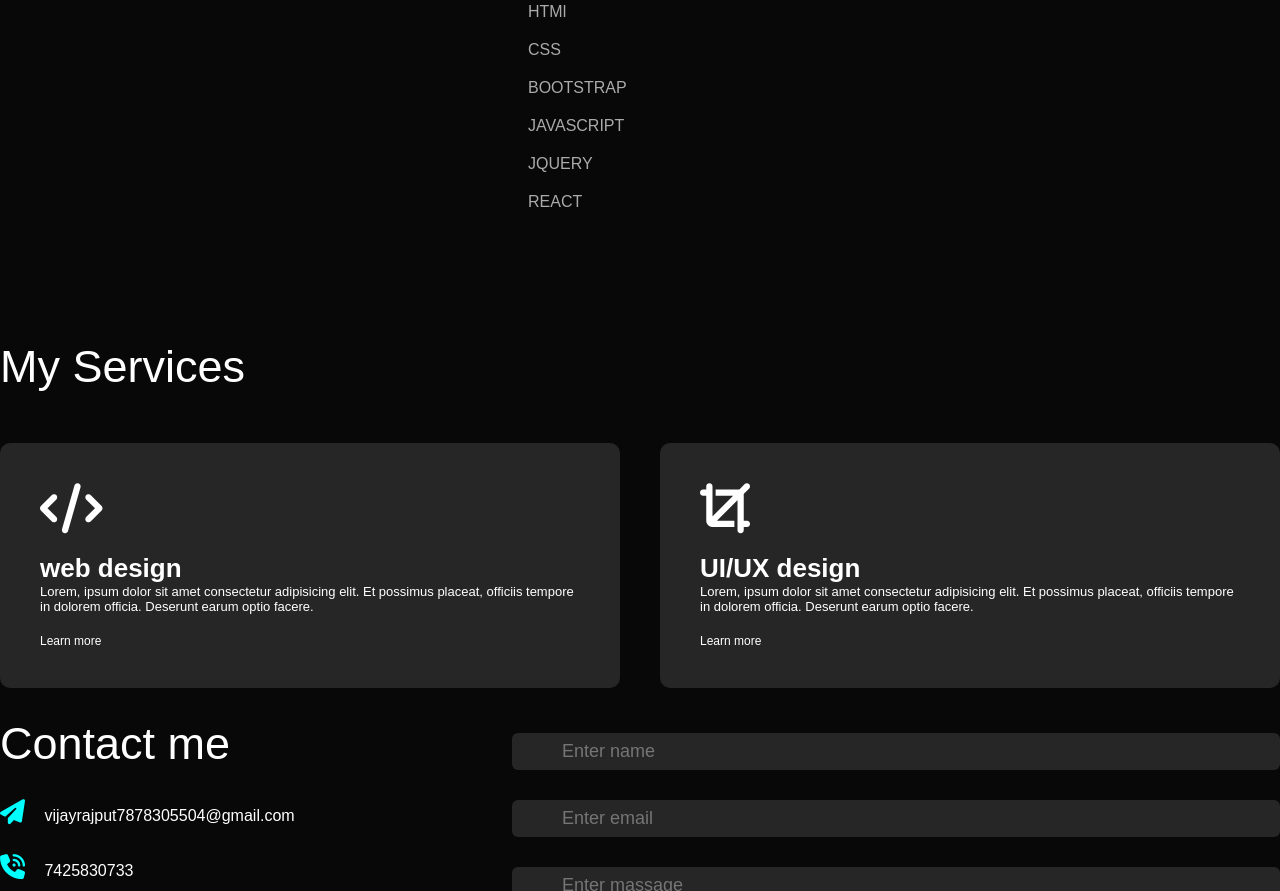
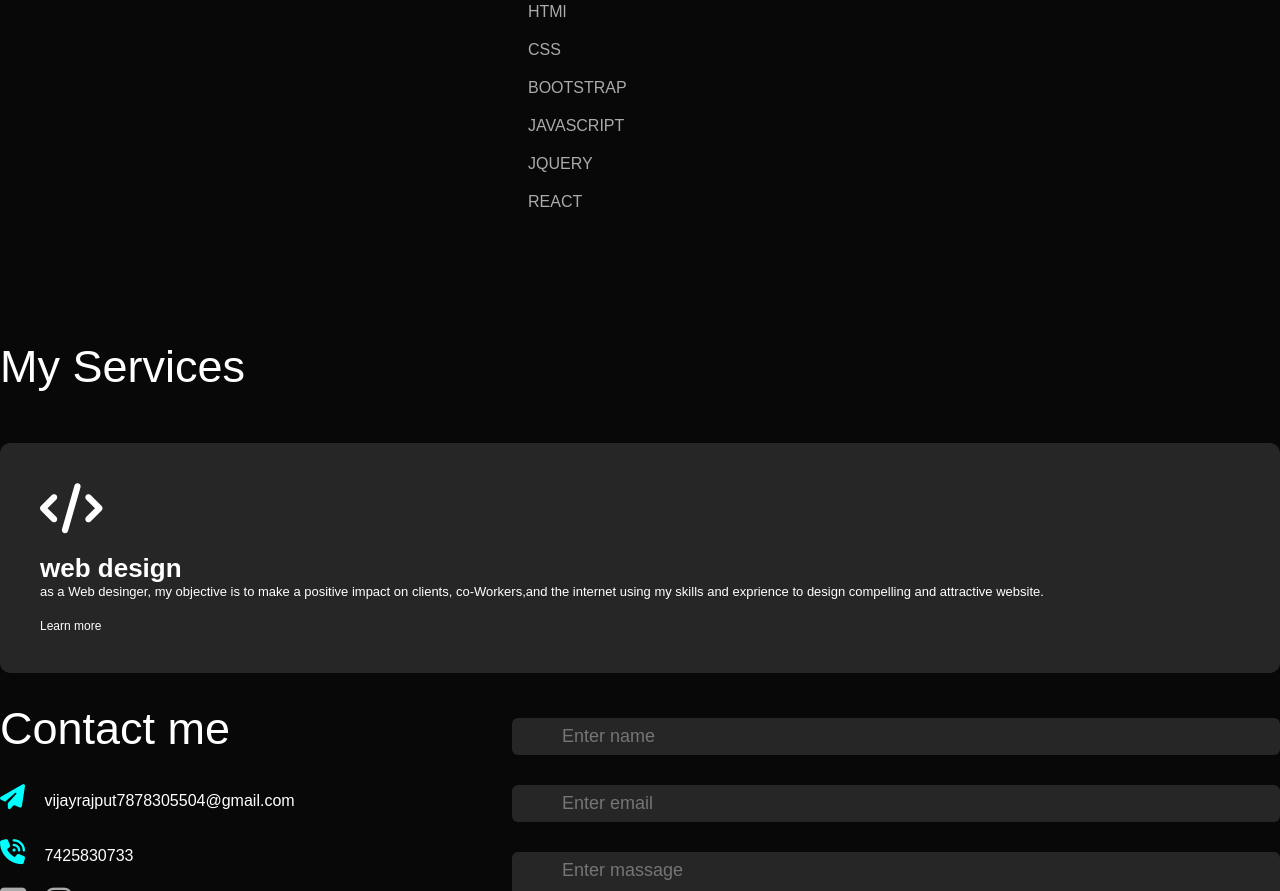
Before and after one commit to vijayrajput12/portfolio, a plain HTML site: page index.html in a window 1280 px wide. Shown: the part 1043-1934 px from the top of the page. Drawn offline with Linux system fonts and the light colour scheme.

Commit message:
https://github.com/vijayrajput12/portfolio.git

```diff
--- a/index.html
+++ b/index.html
@@ -24,7 +24,7 @@
             <i class="fa-solid fa-bars extra" onclick="openmenu()"></i>
         </nav>
         <div class="header-text">
-        <p>UI/Ux Designer</p>
+        <p>Web Designer</p>
             <h1>Hi,i'm <span class="vspan">V</span>ijay Singh </h1>
         </div>
 
@@ -87,15 +87,15 @@
             <div>
                 <i class="fa-solid fa-code"></i>
                 <h1>web design</h1>
-                <p>Lorem, ipsum dolor sit amet consectetur adipisicing elit. Et possimus placeat, officiis tempore in dolorem officia. Deserunt earum optio facere.</p>
+                <p>as a Web desinger, my objective is to make a positive impact on  clients, co-Workers,and the internet using my skills and exprience to design compelling and attractive website. </p>
                 <a href="#">Learn more</a>
             </div>
-            <div>
+            <!-- <div>
                 <i class="fa-solid fa-crop"></i>
                 <h1>UI/UX design</h1>
                 <p>Lorem, ipsum dolor sit amet consectetur adipisicing elit. Et possimus placeat, officiis tempore in dolorem officia. Deserunt earum optio facere.</p>
                 <a href="#">Learn more</a>
-            </div>
+            </div> -->
 
 
         </div>
```
